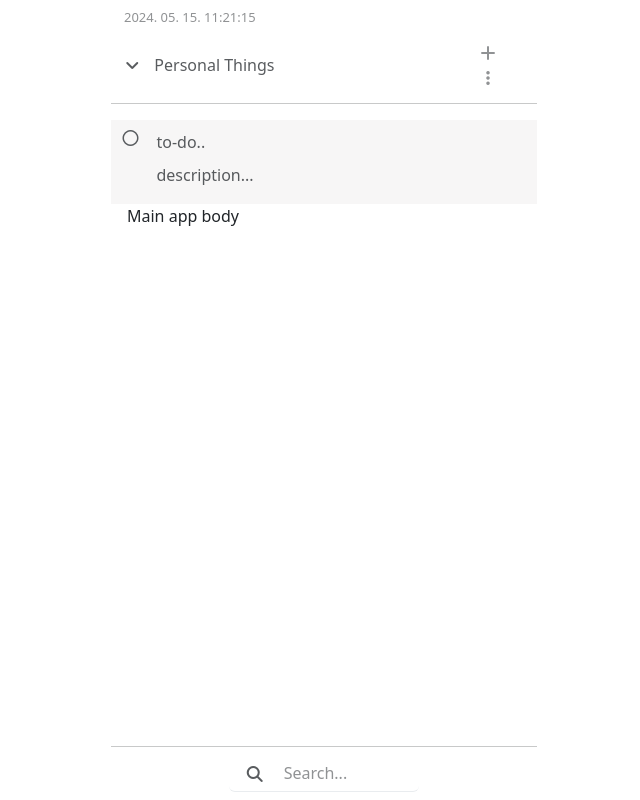
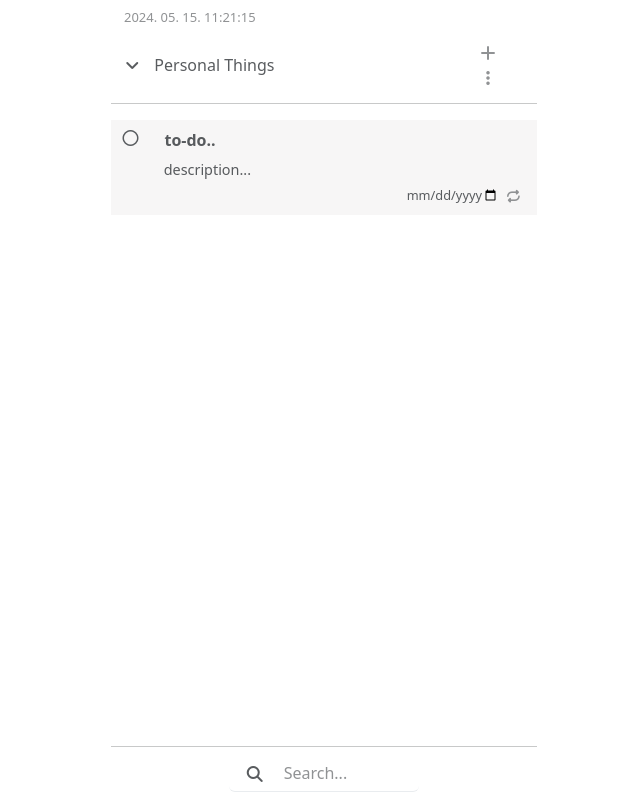
Before and after one commit to freemancho1/todolist, a SvelteKit app: page / in a window 1280 px wide. Both pictures are taken after a click on the button 795 px from the left and 52 px from the top of the page. Shown: the whole page, without its empty margins (316-956 px from the left). Built offline with nearby package versions, Linux system fonts and the light colour scheme.

Commit message:
home2405242356

```diff
--- a/src/app.layout.svelte
+++ b/src/app.layout.svelte
@@ -5,6 +5,12 @@
 
     import "./app.css";
     import "./app.style.css";
+
+    const hiddenAddTodo = () => {
+        const todoContainer = document.getElementById("add-todo");
+        if (todoContainer.contains(document.activeElement)) return;
+        todoContainer.classList.remove("show");
+    }
 </script>
 
 
@@ -13,7 +19,9 @@
 </svelte:head>
 
 
-<div class="container app-body">
+<!-- svelte-ignore a11y-click-events-have-key-events -->
+<!-- svelte-ignore a11y-no-static-element-interactions -->
+<div class="container app-body" on:click={hiddenAddTodo}>
 
     <TodoHeader />
 
@@ -27,3 +35,10 @@
     <TodoFooter />
 
 </div>
+
+
+<style>
+    .app-body {
+        height: 100vh;
+    }
+</style>
--- a/src/components/todo/AddTodo.svelte
+++ b/src/components/todo/AddTodo.svelte
@@ -1,18 +1,131 @@
 <script>
-    import { _newTodo } from "$lib/Todo.js";
-    import Todo from "./Todo.svelte";
+    import { onMount } from "svelte";
+    import { resizeTextArea } from "$lib/Utils.js";
+    import { HandleFocus, handleContainerFocus } from "$lib/System.js";
+    import { _todos, _addTodo } from "$lib/Todo.js";
+    import { _activeGroupId } from "$lib/GroupMenu.js";
+
+    $: todos = $_todos;
+    $: newTodoIndex = todos.length;
+    let newTodo = {};
+    // add-todo가 열릴 때 마다 초기화 시켜줌
+    const initNewTodo = () => {
+        newTodo = {
+            gid: $_activeGroupId,
+            pid: 0,
+            id: newTodoIndex,
+            title: "",
+            desc: "",
+            startDate: null,
+            done: false,
+        };
+    };
+
+    let todoContainer;
+    const callbackPlaceholder = () => {
+        if (todoContainer.contains(document.activeElement)) return;
+
+        // Clear & Close AddTodo, and Save To-do
+        todoContainer.classList.remove("show");
+
+        if (!checkTodo()) return;
+        _addTodo(newTodo);
+        console.log(newTodo);
+        showToast("save-add-todo");
+    };
+    const checkTodo = () => {
+        if (!newTodo.title) return false;
+        return true;
+    }
+    const handleFocus = new HandleFocus(callbackPlaceholder);
+
+    const toggleDone = () => newTodo.done = !newTodo.done;
 
     import { toasts, showToast } from "$lib/Toast.js";
     import Toast from "../system/Toast.svelte";
     $: targetToasts = $toasts.addTodo;
 
+    onMount(() => {
+        // Todo입력창을 펼치라는 이벤트가 발생할 때 todo-desc 높이를 조정함
+        const collapseEl = document.querySelector(".add-todo");
+        collapseEl.addEventListener("show.bs.collapse", () => {
+            initNewTodo();
+            // console.log("11init todo:", initTodo);
+            const textareas = collapseEl.querySelectorAll(".auto-resize");
+            textareas.forEach(textarea => resizeTextArea({target: textarea}));
+        });
+
+        // 컨테이너가 포커스를 잃는지 체크
+        // 포커스를 잃으면 위 callbackPlaceholder를 실행함.
+        handleContainerFocus(todoContainer, handleFocus);
+    });
 </script>
 
 
 <!-- svelte-ignore a11y-no-noninteractive-tabindex -->
-<div id="add-todo" class="collapse">
+<div id="add-todo" class="collapse add-todo" bind:this={todoContainer}>
 
-    <Todo mode="new-todo" todo={$_newTodo}/>
+    <div
+        class="todo"
+        class:done={newTodo.done}
+        tabindex="0"
+    >
+        <div class="card card-body">
+            <!-- svelte-ignore a11y-no-static-element-interactions -->
+            <div class="row">
+
+                <!-- svelte-ignore a11y-click-events-have-key-events -->
+                <div
+                    class="col-1 done-button"
+                    on:click={toggleDone}
+                >
+                    {#if newTodo.done}
+                        <i class="fa-solid fa-circle-check"></i>
+                    {:else}
+                        <i class="fa-regular fa-circle"></i>
+                    {/if}
+                </div>
+
+                <div class="col-11 data-area">
+
+                    <textarea
+                        class="form-control todo-title auto-resize"
+                        rows="1"
+                        placeholder="to-do.."
+                        bind:value={newTodo.title}
+                        on:input={(event)=>resizeTextArea(event)}
+                    ></textarea>
+
+                    <textarea
+                        class="form-control todo-desc auto-resize"
+                        rows="1"
+                        placeholder="description..."
+                        bind:value={newTodo.desc}
+                        on:input={(event)=>resizeTextArea(event)}
+                    ></textarea>
+
+                    <div class="row">
+                        <div class="col-7"></div>
+                        <div class="col-4">
+                            <input
+                                type="date"
+                                class="form-control todo-date"
+                                bind:value={newTodo.startDate}
+                            />
+                        </div>
+                        <div class="col-1 todo-repeat">
+                            <button>
+                                <i class="fa-solid fa-repeat"></i>
+                            </button>
+                        </div>
+                    </div>
+
+                </div>
+
+            </div>
+        </div>
+
+    </div>
 
 </div>
 
@@ -20,3 +133,87 @@
 {#each targetToasts as toast}
     <Toast {...toast} />
 {/each}
+
+<style lang="scss">
+
+    .todo {
+        margin: 0 -1em 0 -1em;
+
+        .card-body {
+            border-radius: 0;
+            border: none;
+            padding: 0.4em 0.6em 0.4em 0.6em;
+            color: var(--color-neutral);
+            background-color: var(--bg-light);
+
+            .done-button {
+                color: var(--todo-color);
+                padding-top: 0em;
+                cursor: pointer;
+            }
+
+            .data-area {
+                padding-right: 0;
+
+                .todo-title,
+                .todo-desc,
+                .todo-date {
+                    box-shadow: none;
+                    border: none;
+                    border-radius: 0em;
+                    background-color: var(--todo-gb-color);
+                    margin: 0 -1.5em 0 -0.5em;
+                    padding: 2px 0 3px 1em !important;
+
+                    &:focus {
+                        background-color: var(--white);
+                    }
+                }
+
+                .todo-title {
+                    color: var(--color-dark);
+                    font-weight: bold;
+                }
+
+                .todo-desc {
+                    font-size: 0.9em;
+                    color: var(--color-neutral);
+                }
+
+                .todo-title,
+                .todo-desc {
+                    padding-right: 1em !important;
+                    min-height: 1.9em !important;
+                    box-sizing: border-box;
+                    overflow: hidden;
+                    resize: none;
+                }
+
+                .todo-date {
+                    font-size: 0.8em;
+                    color: var(--color-neutral);
+                    padding-left: 1.5em !important;
+                    &::-webkit-calendar-picker-indicator {
+                        cursor: pointer;
+                    }
+                }
+
+                .todo-repeat {
+                    margin: -0.1em 0 0 -1.5em !important;
+                    padding: 0 6px 0 6px;
+                    button {
+                        border: none;
+                        background-color: var(--bg-light);
+                        color: var(--color-light);
+                        font-size: 0.8em;
+                        &:hover {
+                            color: var(--danger);
+                        }
+                    }
+                }
+            }
+        }
+    }
+
+
+</style>
--- a/src/components/todo/AddTodoArea.svelte
+++ b/src/components/todo/AddTodoArea.svelte
@@ -182,7 +182,7 @@
                         margin: 0.3em 0 0.3em 0;
                         padding: 0.1em 0.5em 0 0.5em !important;
                     }
-                    &:hover, &:focus {
+                    &:hover {
                         background-color: var(--white);
                         cursor: pointer;
                     }
--- a/src/components/todo/Todo.svelte
+++ b/src/components/todo/Todo.svelte
@@ -1,29 +1,20 @@
 <script>
     import { onMount } from "svelte";
     import { resizeTextArea } from "$lib/Utils.js";
-    import { HandleFocus } from "$lib/System.js";
+    import { HandleFocus, handleContainerFocus } from "$lib/System.js";
 
     export let mode = null;
     export let todo = null;
 
     let todoContainer;
     const callbackPlaceholder = () => {
-        console.log("bbbbb")
-        if (!todoContainer.contains(document.activeElement))
-            saveTodo();
-    };
-    const saveTodo = () => {
+        if (todoContainer.contains(document.activeElement)) return;
         console.log("save todo", todo);
     };
     const handleFocus = new HandleFocus(callbackPlaceholder);
 
     onMount(() => {
-        todoContainer.addEventListener("focusin", handleFocus.setFocus);
-        todoContainer.addEventListener("focusout", handleFocus.setBlur);
-        return () => {
-            todoContainer.removeEventListener("focusin", handleFocus.setFocus);
-            todoContainer.removeEventListener("focusout", handleFocus.setBlur);
-        };
+        handleContainerFocus(todoContainer, handleFocus);
     });
 </script>
 
--- a/src/lib/System.js
+++ b/src/lib/System.js
@@ -18,7 +18,6 @@ export class HandleFocus {
     constructor(callback) {
         this.placeholder = "";
         this.callback = callback;
-        console.log(callback);
     }
 
     setFocus(event) {
@@ -29,10 +28,14 @@ export class HandleFocus {
     setBlur(event) {
         event.target.placeholder = this.placeholder;
         this.placeholder = "";
-        console.log("aaaa")
-        if (this.callback !== null) {
-            console.log("ccccc");
-            setTimeout(this.callback(), 0);
-        }
+        if (this.callback !== null) setTimeout(this.callback, 0);
     }
 }
+export const handleContainerFocus = (el, cls) => {
+    el.addEventListener("focusin", cls.setFocus.bind(cls));
+    el.addEventListener("focusout", cls.setBlur.bind(cls));
+    return () => {
+        el.removeEventListener("focusin", cls.setFocus.bind(cls));
+        el.removeEventListener("focusout", cls.setBlur.bind(cls));
+    };
+}
--- a/src/lib/Todo.js
+++ b/src/lib/Todo.js
@@ -1,19 +1,7 @@
 import { writable, derived } from "svelte/store";
-import { _activeGroupId } from "./GroupMenu.js";
 
 
 export const _todos = writable([]);
-
-export const _newTodo = writable({
-    gid: _activeGroupId,
-    pid: 0,
-    id: _todos.length,
-    title: "",
-    desc: "",
-    startDate: null,
-    done: false,
-});
-
 
 export const _addTodo = (todo) => {
     _todos.update(_todos => {
--- a/src/lib/Utils.js
+++ b/src/lib/Utils.js
@@ -1,9 +1,4 @@
 export const resizeTextArea = (event) => {
-    // const rows = event.target.value.split(/\r\n|\r|\n/);
-    // let rowCount = rows.length;
-    // for (let i=0; i<rows.length;i++) {
-    //     let subCount = rows[i].length;
-    //     if (subCount > 30) rowCount += 1;
-    // }
+    event.target.style.height = "auto";
     event.target.style.height = event.target.scrollHeight + "px";
 }
--- a/src/routes/+page.svelte
+++ b/src/routes/+page.svelte
@@ -9,6 +9,5 @@
 
     <AddTodo />
     <ShowTodos />
-    <div>Main app body</div>
 
 </AppLayout>
```
